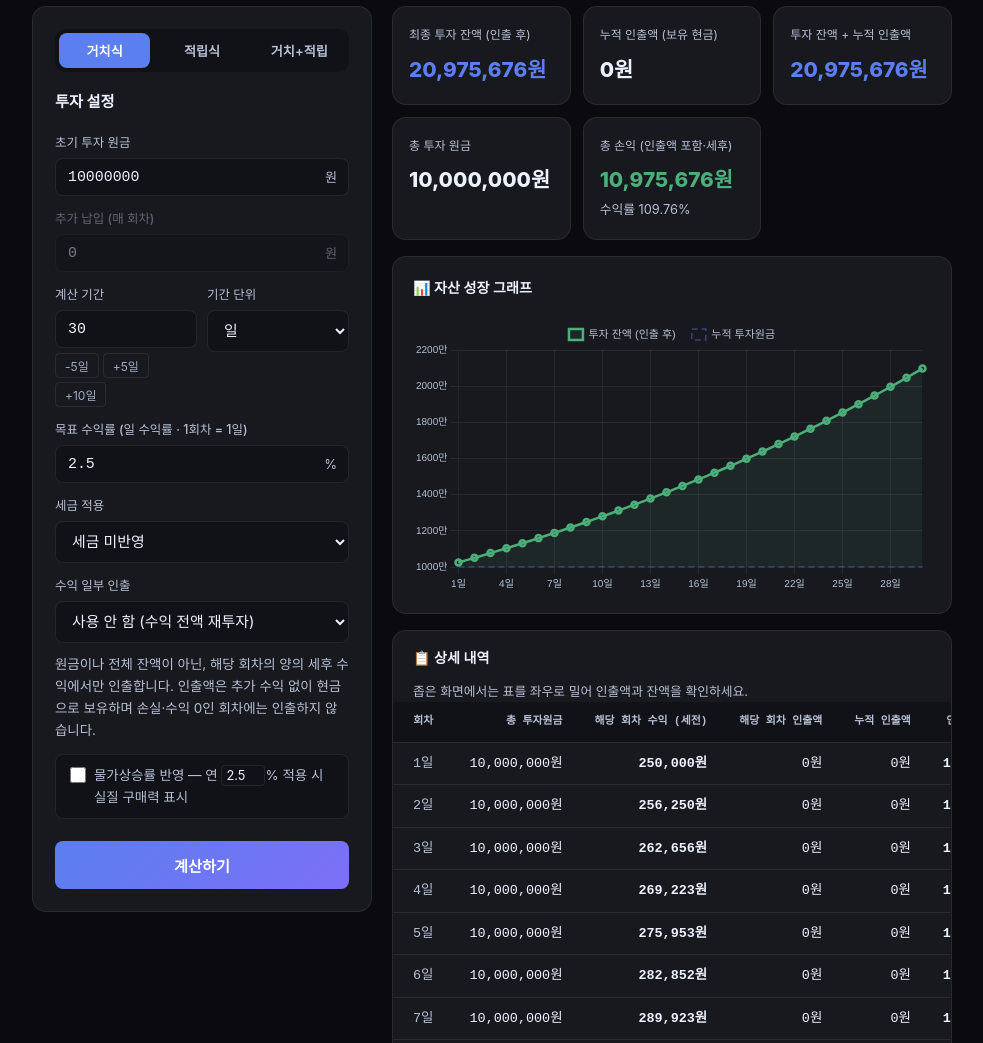
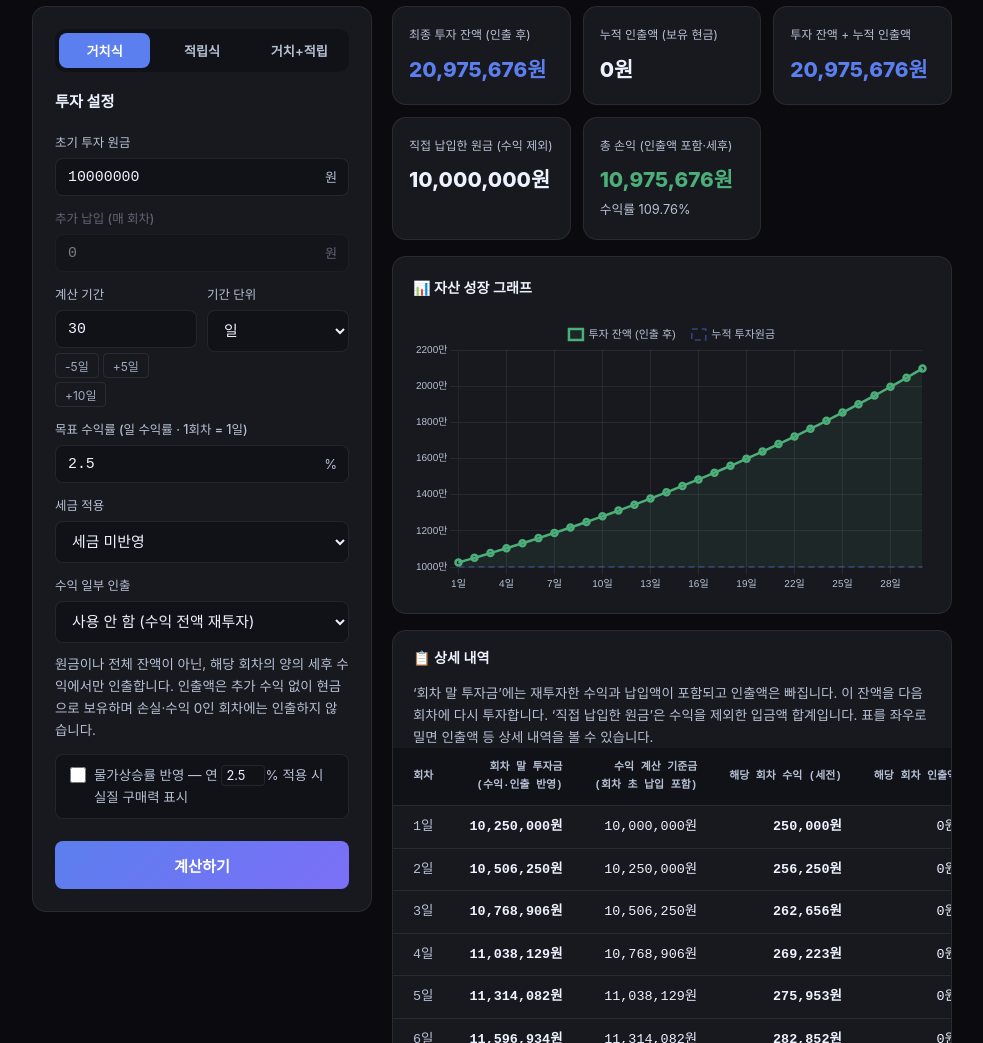
Before and after one commit to younglinam0222-rgb/calqio, a plain HTML site: page ko/compound.html in a window 1280 px wide. Shown: the part 200-1243 px from the top of the page, without its empty margins (148-1131 px from the left). Drawn offline with nearby package versions, Linux system fonts and the light colour scheme.

Commit message:
fix: show reinvested balance first in compound detail table

```diff
--- a/ko/compound.html
+++ b/ko/compound.html
@@ -242,7 +242,7 @@ select.if{cursor:pointer;}
           <div class="scard"><div class="scard-lbl">최종 투자 잔액 (인출 후)</div><div class="scard-val ca" id="vf">—</div></div>
           <div class="scard"><div class="scard-lbl">누적 인출액 (보유 현금)</div><div class="scard-val" id="vw">—</div></div>
           <div class="scard"><div class="scard-lbl">투자 잔액 + 누적 인출액</div><div class="scard-val ca" id="va">—</div></div>
-          <div class="scard"><div class="scard-lbl">총 투자 원금</div><div class="scard-val" id="vc">—</div></div>
+          <div class="scard"><div class="scard-lbl">직접 납입한 원금 (수익 제외)</div><div class="scard-val" id="vc">—</div></div>
           <div class="scard"><div class="scard-lbl">총 손익 (인출액 포함·세후)</div><div class="scard-val cp" id="vp">—</div><div class="scard-sub" id="vr">—</div></div>
         </div>
         <!-- 차트 -->
@@ -250,10 +250,10 @@ select.if{cursor:pointer;}
         <!-- 테이블 -->
         <div class="tbox">
           <div class="boxtit" style="padding:16px 20px 12px;margin:0;">📋 상세 내역</div>
-          <p style="padding:0 20px;font-size:.8rem;color:var(--text-sub)">좁은 화면에서는 표를 좌우로 밀어 인출액과 잔액을 확인하세요.</p>
+          <p style="padding:0 20px;font-size:.84rem;line-height:1.65;color:var(--text-sub)">‘회차 말 투자금’에는 재투자한 수익과 납입액이 포함되고 인출액은 빠집니다. 이 잔액을 다음 회차에 다시 투자합니다. ‘직접 납입한 원금’은 수익을 제외한 입금액 합계입니다. 표를 좌우로 밀면 인출액 등 상세 내역을 볼 수 있습니다.</p>
           <div class="tscroll">
             <table class="dtbl">
-              <thead><tr><th>회차</th><th>총 투자원금</th><th>해당 회차 수익 (세전)</th><th>해당 회차 인출액</th><th>누적 인출액</th><th>인출 후 투자 잔액</th><th>잔액 + 인출액</th><th>총 손익 (세후)</th><th>수익률</th></tr></thead>
+              <thead><tr><th>회차</th><th>회차 말 투자금<br>(수익·인출 반영)</th><th>수익 계산 기준금<br>(회차 초 납입 포함)</th><th>해당 회차 수익 (세전)</th><th>해당 회차 인출액</th><th>누적 인출액</th><th>직접 납입한 원금<br>(수익 제외)</th><th>잔액 + 인출액</th><th>총 손익 (세후)</th><th>수익률</th></tr></thead>
               <tbody id="tb"></tbody>
             </table>
           </div>
@@ -273,7 +273,7 @@ select.if{cursor:pointer;}
             <strong>회차 수익률 vs 연 수익률:</strong> 입력 %는 <strong>선택한 기간 단위 1회차</strong>에 적용됩니다. 연 12%를 연 단위로 쓰려면 단위를 '년'으로 두세요.
             <strong>검증 예시 (거치·세금 0):</strong> 1,000만 원, 30회차, 일 2.5% → 1,000만×1.025<sup>30</sup> ≈ <strong>20,975,676원</strong> (±1원). <a href="fire">FIRE</a> · <a href="concept">복리 개념</a>
             <strong>사용 순서:</strong> 거치/적립/거치+적립 모드 선택 → 원금·(선택) 매 회차 납입·기간 단위(일/월/년)·총 회차·회차 수익률 입력 → 「계산하기」. 납입 시점(회차 초/말)과 세금 옵션은 결과 표·그래프에 반영됩니다.
-            <strong>결과 해석:</strong> 「최종 투자 잔액」은 인출 후 남은 투자금입니다. 「총 투자 원금」은 초기 원금+납입 합으로 인출 여부와 무관합니다. 「총 손익」은 투자 잔액+누적 인출액−총 투자 원금입니다. 표의 수익률은 이 총 손익을 납입 원금으로 나눈 값으로, 연환산 수익률이 아닙니다.
+            <strong>결과 해석:</strong> 「최종 투자 잔액」은 수익·납입·인출을 반영한 투자금입니다. 「직접 납입한 원금」은 초기 원금+납입 합으로 수익이나 인출을 더하거나 빼지 않습니다. 「총 손익」은 투자 잔액+누적 인출액−직접 납입한 원금입니다. 표의 수익률은 이 총 손익을 납입 원금으로 나눈 값으로, 연환산 수익률이 아닙니다.
             <strong>적립 검증 (세금 0, 회차 말):</strong> 원금 0, 매 회차 100만 원, 12회차, 회차 1% → 최종 약 <strong>12,682,503원</strong> (<code>scripts/verify-calculators.mjs</code>).
             <strong>오류 메시지:</strong> 원금·납입 모두 0 / 회차 1 미만·2,000 초과 / 회차 수익률 −100% 미만 / 결과 overflow 시 빨간 안내가 뜨며 표가 갱신되지 않습니다. 공유 URL에 납입 시점이 없으면 기본값(회차 말)을 쓰며 토스트로 알립니다.
           </div>
@@ -517,6 +517,7 @@ function run(){
   let overflow=false;
 
   for(let i=1;i<=Y;i++){
+    const calculationBase=bal+(timing==='start'?M:0);
     let gr, net;
     if(timing==='start'){
       bal = bal + M;
@@ -537,7 +538,7 @@ function run(){
     if(!Number.isFinite(bal) || !Number.isFinite(cumNet) || !Number.isFinite(total) || !Number.isFinite(P+M*i) || total>Number.MAX_SAFE_INTEGER || P+M*i>Number.MAX_SAFE_INTEGER){overflow=true;break;}
     const contribSoFar = P + M*i;
     const profit=total-contribSoFar;
-    rows.push({i, contrib:contribSoFar, gr, cum:profit, bal, withdrawal, withdrawn, total, rate: contribSoFar!==0 ? profit/contribSoFar*100 : 0});
+    rows.push({i, calculationBase, contrib:contribSoFar, gr, cum:profit, bal, withdrawal, withdrawn, total, rate: contribSoFar!==0 ? profit/contribSoFar*100 : 0});
   }
 
   if(overflow || rows.length!==Y){
@@ -560,7 +561,7 @@ function run(){
   document.getElementById('tb').innerHTML=rows.map(r=>{
     const grCls=r.gr<0?'tg cn':'tg';
     const cumCls=r.cum<0?'tg cn':'tg';
-    return `<tr><td>${r.i}${L}</td><td>${w(r.contrib)}</td><td class="${grCls}">${wSigned(r.gr)}</td><td>${w(r.withdrawal)}</td><td>${w(r.withdrawn)}</td><td class="tb">${w(r.bal)}</td><td>${w(r.total)}</td><td class="${cumCls}">${wSigned(r.cum)}</td><td class="${r.rate<0?'tg cn':'tg'}">${pc(r.rate)}</td></tr>`;
+    return `<tr><td>${r.i}${L}</td><td class="tb">${w(r.bal)}</td><td>${w(r.calculationBase)}</td><td class="${grCls}">${wSigned(r.gr)}</td><td>${w(r.withdrawal)}</td><td>${w(r.withdrawn)}</td><td>${w(r.contrib)}</td><td>${w(r.total)}</td><td class="${cumCls}">${wSigned(r.cum)}</td><td class="${r.rate<0?'tg cn':'tg'}">${pc(r.rate)}</td></tr>`;
   }).join('');
 
   const dark=!document.body.classList.contains('light-mode');
```
Also changed, not shown: scripts/verify-compound-withdrawal.cjs (+12 -1 lines).
